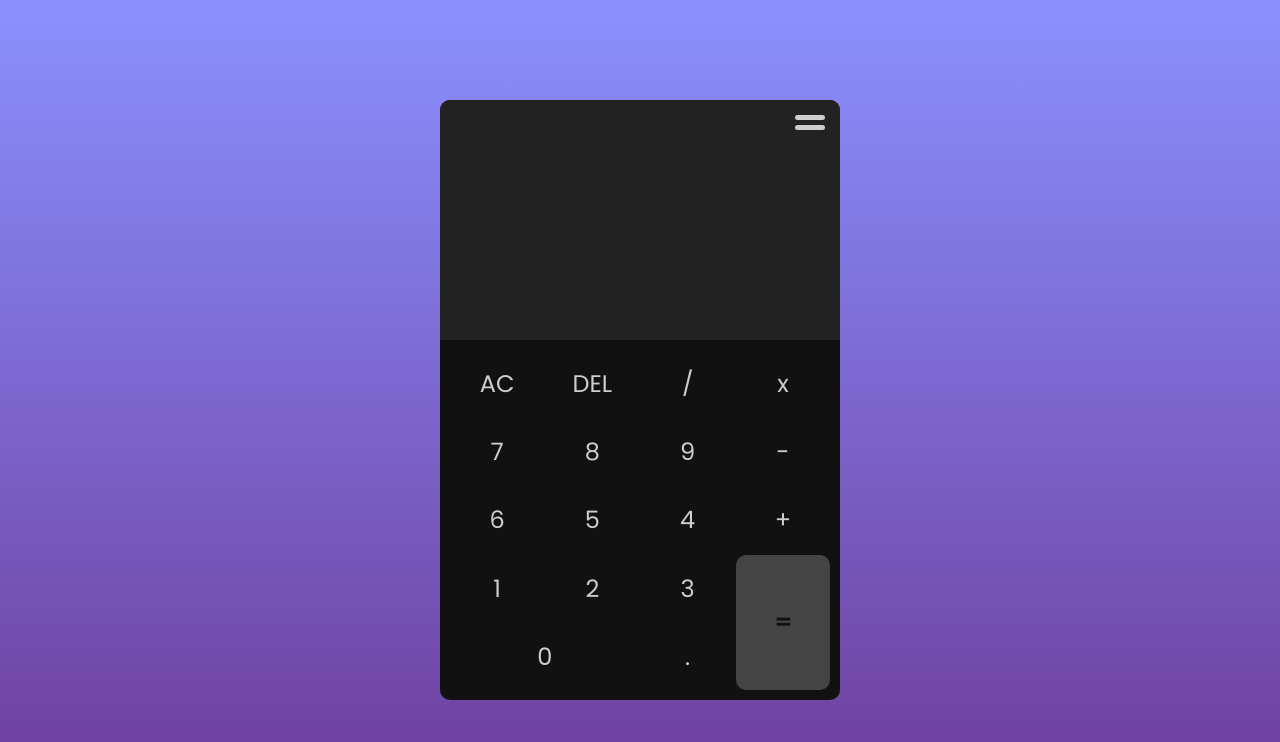
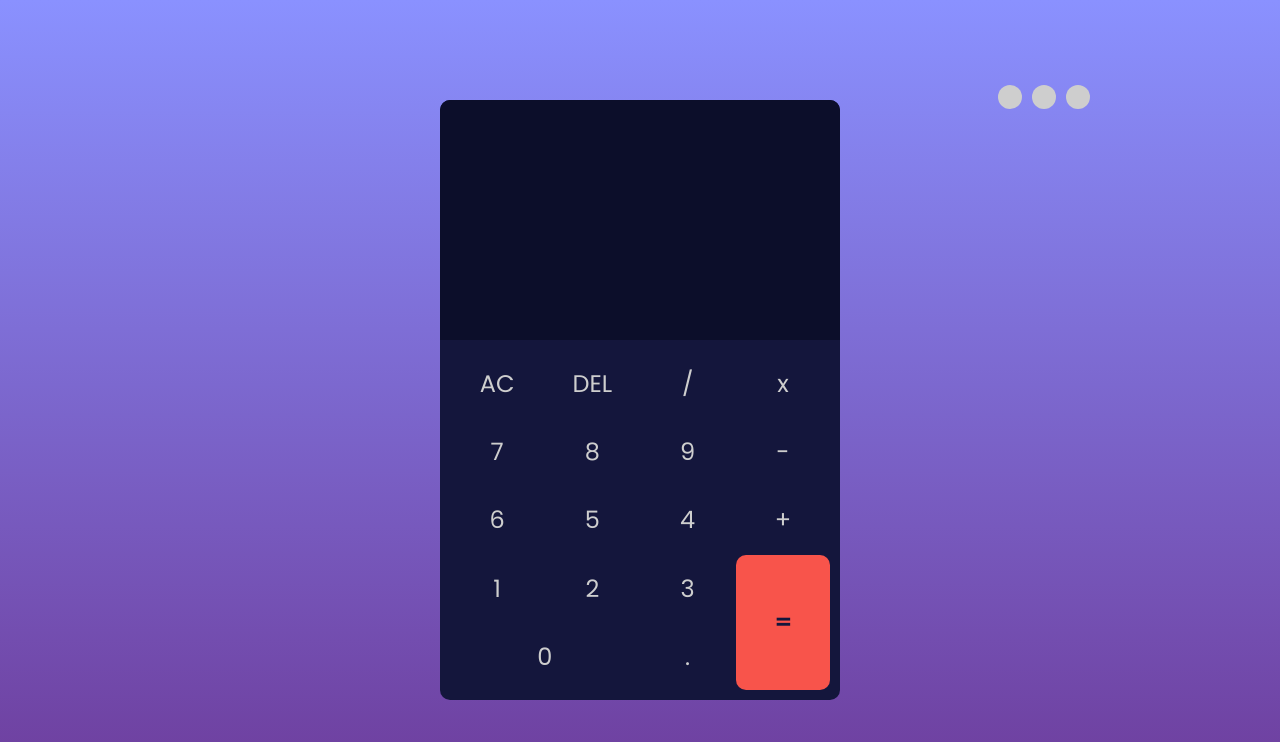
Before and after one commit to kervines/math-calculator, a plain HTML site: page index.html in a window 1280 px wide. Drawn offline with Linux system fonts and the light colour scheme.

Commit message:
adicionado color mode

```diff
--- a/css/style.css
+++ b/css/style.css
@@ -1,13 +1,14 @@
 :root {
   /* colors */
-  /* --primary-color: #14163c;
+  --primary-color: #14163c;
   --second-color: #0c0e2a;
   --thrid-color: #f8544b;
   --text-color: #cecece;
 
   --hover-color-one: #0c0e2a;
-  --hover-color-two: #cc413a; */
-
+  --hover-color-two: #cc413a;
+}
+:root .dark-mode {
   /* dark color*/
   --primary-color: #111;
   --second-color: #222;
@@ -16,15 +17,16 @@
 
   --hover-color-one: #222;
   --hover-color-two: #777777;
-
+}
+:root .light-mode {
   /* light color */
-  /* --primary-color: #ddd;
+  --primary-color: #b0b0b0;
   --second-color: #ccc;
   --thrid-color: #222;
   --text-color: #333;
 
   --hover-color-one: #ccc;
-  --hover-color-two: #3c3b3b; */
+  --hover-color-two: #3c3b3b;
 }
 
 * {
@@ -33,11 +35,34 @@
   box-sizing: border-box;
   color: var(--text-color);
   font-family: 'Poppins', sans-serif;
+  transition: 0.3s;
 }
 
 button {
   border: none;
   background: none;
+}
+
+.containerColor {
+  position: absolute;
+  top: 85px;
+  right: 190px;
+  z-index: 1;
+}
+
+.containerColorFlex {
+  display: flex;
+  gap: 10px;
+}
+
+.dark,
+.light,
+.normal {
+  width: 24px;
+  height: 24px;
+  background-color: var(--text-color);
+  border-radius: 50%;
+  z-index: 1;
 }
 
 .container {
@@ -72,28 +97,6 @@ button {
 
   border-top-left-radius: 10px;
   border-top-right-radius: 10px;
-}
-
-.containerResult::before {
-  content: '';
-  background-color: var(--text-color);
-  width: 30px;
-  height: 5px;
-  border-radius: 5px;
-  position: absolute;
-  top: 15px;
-  right: 15px;
-}
-
-.containerResult::after {
-  content: '';
-  background-color: var(--text-color);
-  width: 30px;
-  height: 5px;
-  border-radius: 5px;
-  position: absolute;
-  top: 25px;
-  right: 15px;
 }
 
 .result {
--- a/index.html
+++ b/index.html
@@ -10,13 +10,21 @@
   <link rel="preconnect" href="https://fonts.googleapis.com">
   <link rel="preconnect" href="https://fonts.gstatic.com" crossorigin>
   <link href="https://fonts.googleapis.com/css2?family=Poppins&display=swap" rel="stylesheet">
-
+  <link rel="shortcut icon" href="favicon.ico" type="image/x-icon">
   <link rel="stylesheet" href="./css/style.css">
   <script defer src="./js/script.js"></script>
 </head>
 
 <body>
   <main class="container">
+    <div class="containerColor">
+      <div class="containerColorFlex">
+        <div class="backgroundMode"></div>
+        <div class="normal"></div>
+        <div class="dark"></div>
+        <div class="light"></div>
+      </div>
+    </div>
 
     <div class="containerCalculator">
       <div class="containerResult">
--- a/js/script.js
+++ b/js/script.js
@@ -1,6 +1,31 @@
 const result = document.querySelector('.result');
 const buttons = document.querySelectorAll('.btn');
-// const clear = document.querySelector('.cln');
+const normal = document.querySelector('.normal');
+const dark = document.querySelector('.dark');
+const light = document.querySelector('.light');
+const body = document.body;
+
+normal.addEventListener('click', () => {
+  if (
+    body.classList.contains('dark-mode') ||
+    body.classList.contains('light-mode')
+  ) {
+    body.classList.remove('dark-mode');
+    body.classList.remove('light-mode');
+  }
+});
+dark.addEventListener('click', () => {
+  if (body.classList.contains('light-mode')) {
+    body.classList.remove('light-mode');
+  }
+  body.classList.add('dark-mode');
+});
+light.addEventListener('click', () => {
+  if (body.classList.contains('dark-mode')) {
+    body.classList.remove('dark-mode');
+  }
+  body.classList.add('light-mode');
+});
 
 buttons.forEach((e) => {
   e.addEventListener('click', () => {
```
